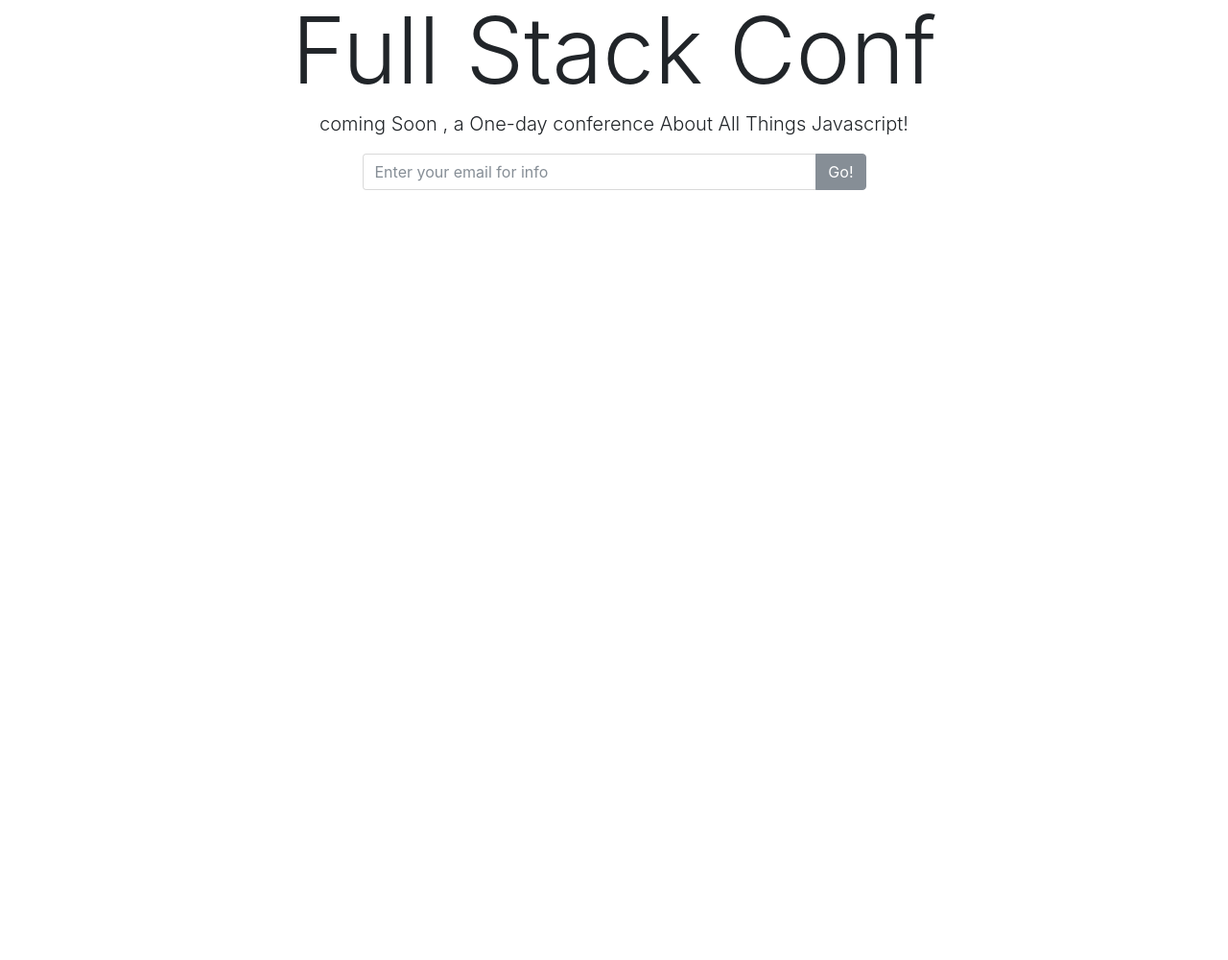
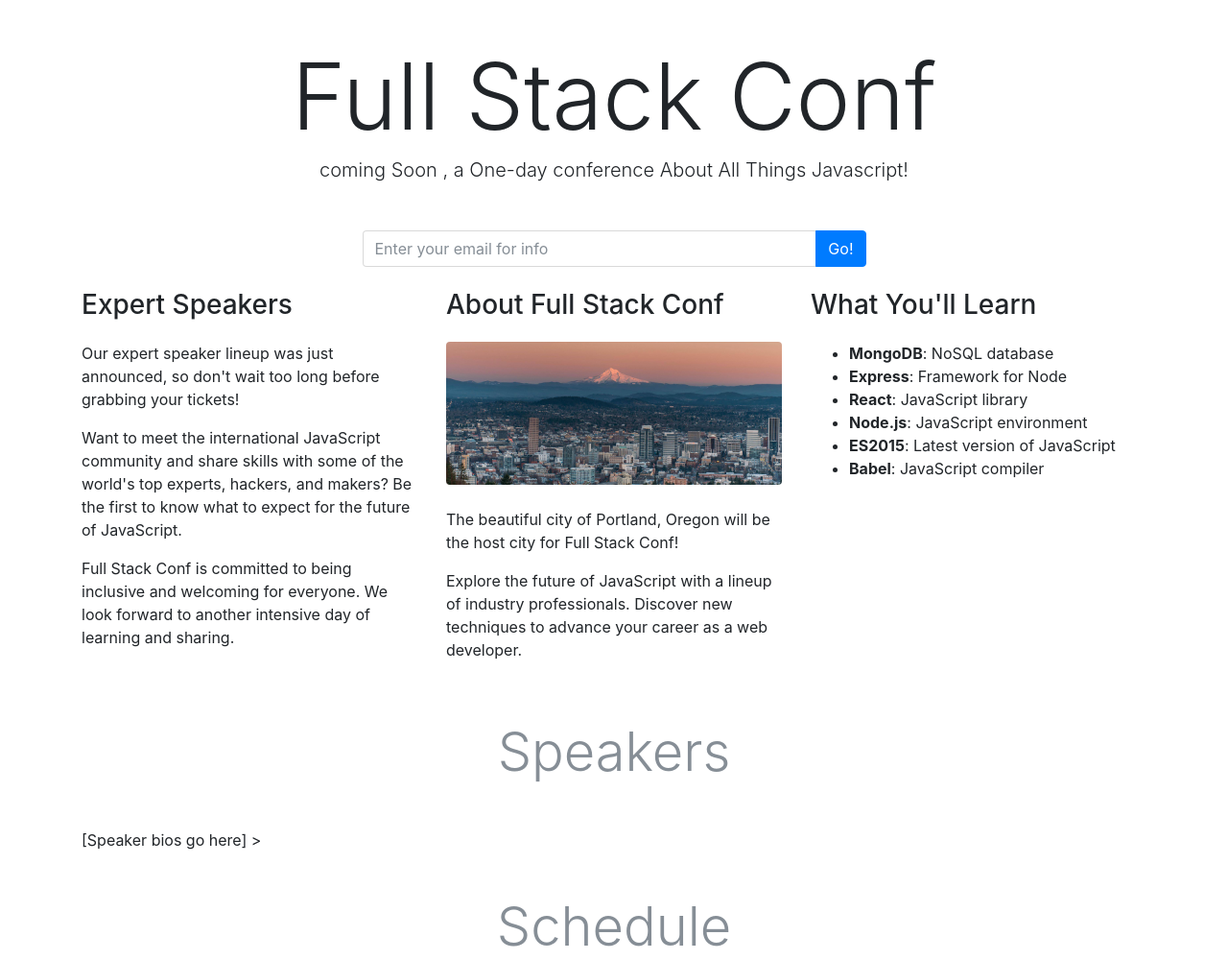
Before and after one commit to TaiLinhDu/BootstrapProject, a plain HTML site: page Index.html in a window 1280 px wide. Shown: the top 1000 px of the page at 96% size. Before the commit the page ends 800 px from the top, so only its background shows below. Drawn offline with nearby package versions, Linux system fonts and the light colour scheme.

Commit message:
seconde commit for creating new website

```diff
--- a/Index.html
+++ b/Index.html
@@ -1,7 +1,7 @@
 <!DOCTYPE html>
 <html lang="en">
 <head>
-    <title>Full Stack Conf</title>
+    <title>Full Stack Conf Created by Tai Linh Du</title>
     <!-- Required meta tags -->
     <meta charset="utf-8">
     <meta name="viewport" content="width=device-width, initial-scale=1, shrink-to-fit=no">
@@ -11,18 +11,65 @@
           integrity="sha384-/Y6pD6FV/Vv2HJnA6t+vslU6fwYXjCFtcEpHbNJ0lyAFsXTsjBbfaDjzALeQsN6M"
           crossorigin="anonymous">
 </head>
-<body>
+<body class="">
     <div class="container text-center">
-        <h1 class="display-1">Full Stack Conf</h1>
-        <p class="lead">coming Soon , a One-day conference About All Things Javascript!</p>
+        <h1 class="display-1 mt-5">Full Stack Conf</h1>
+        <p class="lead mb-5">coming Soon , a One-day conference About All Things Javascript!</p>
         <div class="col-lg-6 mx-auto">
             <div class="input-group">
                 <input type="text" class="form-control" placeholder="Enter your email for info" aria-label="Enter your email for info">
                 <span class="input-group-btn">
-                    <button class="btn btn-secondary" type="button">Go!</button>
+                    <button class="btn btn-primary" type="button">Go!</button>
                 </span>
             </div>
         </div>
     </div>
+
+    <div class="container pt-4">
+        <!--about-->
+        <div class="row">
+            <div class="col-lg order-lg-2">
+                <h3 class="mb-4">About Full Stack Conf</h3>
+                <img class="mb-4 img-fluid rounded" src="img/pdx.jpg" alt="Portland">
+                <p>The beautiful city of Portland, Oregon will be the host city for Full Stack Conf!</p>
+                <p>Explore the future of JavaScript with a lineup of industry professionals. Discover new techniques to advance your career as a web developer.</p>
+            </div>
+            <div class="col-lg order-lg-1">
+                <h3 class="mb-4">Expert Speakers</h3>
+                <p>Our expert speaker lineup was just announced, so don't wait too long before grabbing your tickets!</p>
+                <p>Want to meet the international JavaScript community and share skills with some of the world's top experts, hackers, and makers? Be the first to know what to expect for the future of JavaScript.</p>
+                <p>Full Stack Conf is committed to being inclusive and welcoming for everyone. We look forward to another intensive day of learning and sharing.</p>
+            </div>
+            <div class="col-lg order-lg-3">
+                <h3 class="mb-4">What You'll Learn</h3>
+                <ul>
+                    <li><strong>MongoDB</strong>: NoSQL database</li>
+                    <li><strong>Express</strong>: Framework for Node</li>
+                    <li><strong>React</strong>: JavaScript library</li>
+                    <li><strong>Node.js</strong>: JavaScript environment</li>
+                    <li><strong>ES2015</strong>: Latest version of JavaScript</li>
+                    <li><strong>Babel</strong>: JavaScript compiler</li>
+                </ul>
+
+            </div>
+        </div><!--about-->
+
+        <!--speaker-->
+        <h1 class="display-4 text-center my-5 text-muted">Speakers</h1>
+        [Speaker bios go here]
+        <!--/speaker-->
+        >
+        <!--schedule-->
+        <h1 class="display-4 text-center my-5 text-muted">Schedule</h1>
+        [Conference schedule goes here]
+
+        <!--/schedule-->
+    </div><!--.container-->
+
+    <!-- Optional JavaScript -->
+    <!-- jQuery first, then Popper.js, then Bootstrap JS -->
+    <script src="https://code.jquery.com/jquery-3.2.1.slim.min.js" integrity="sha384-KJ3o2DKtIkvYIK3UENzmM7KCkRr/rE9/Qpg6aAZGJwFDMVNA/GpGFF93hXpG5KkN" crossorigin="anonymous"></script>
+    <script src="https://cdnjs.cloudflare.com/ajax/libs/popper.js/1.11.0/umd/popper.min.js" integrity="sha384-b/U6ypiBEHpOf/4+1nzFpr53nxSS+GLCkfwBdFNTxtclqqenISfwAzpKaMNFNmj4" crossorigin="anonymous"></script>
+    <script src="https://maxcdn.bootstrapcdn.com/bootstrap/4.0.0-beta/js/bootstrap.min.js" integrity="sha384-h0AbiXch4ZDo7tp9hKZ4TsHbi047NrKGLO3SEJAg45jXxnGIfYzk4Si90RDIqNm1" crossorigin="anonymous"></script>
 </body>
 </html>
```
Also changed, not shown: img/ecma.png (added), img/jay.png (added), img/json.png (added), img/jumbo-bg.jpg (added), img/nodestradamus.png (added), img/pdx.jpg (added), img/robbie.png (added), img/vivianne.png (added), 1 other file.
